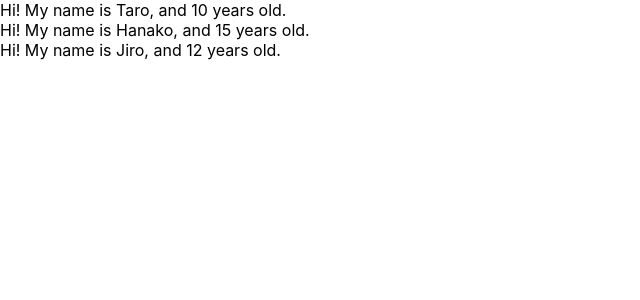
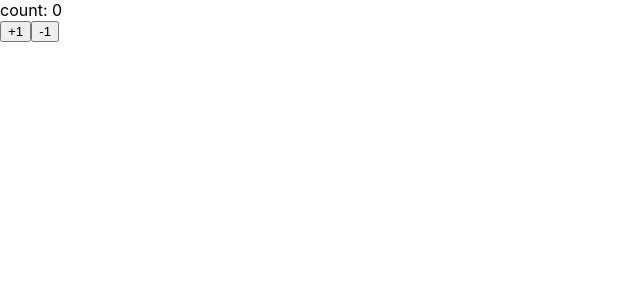
Before and after one commit to tunakan27/react-redux-crud-application, a React (Create React App) app: page / in a window 1280 px wide. Shown: the top 300 px of the page, without its empty margins (0-640 px from the left). Built offline with nearby package versions, Linux system fonts and the light colour scheme.

Commit message:
learn state

```diff
--- a/src/App.js
+++ b/src/App.js
@@ -1,35 +1,34 @@
-// function App() {
-//   const greeting = "Hi!"
-//   const dom = <h1>{greeting}</h1>;
-//   return (
-//     dom
-//   );
-// }
-import PropTypes from 'prop-types';
+import React, {Component} from 'react';
 
 const App = () => {
-  const profiles = [
-    {name: "Taro", age: 10},
-    {name: "Hanako", age: 15},
-    {name: "Jiro", age: 12},
-  ]
   return (
-    <div>
-      {
-        profiles.map((profile, index)=> {
-          return <User name={profile.name} age={profile.age} key={index}></User>
-        })
-      }
-    </div>
+    <Counter></Counter>
   )
 }
 
-const User = (props) => {
-  return <div>Hi! My name is {props.name}, and {props.age} years old.</div>
+class Counter extends Component {
+
+  constructor(props) {
+    super(props)
+    this.state = {count: 0}
+  }
+
+  handlePlusButton = () => {
+    this.setState({count: this.state.count + 1})
+  }
+
+  handleMinusButton = () => {
+    this.setState({count: this.state.count - 1})
+  }
+  render() {
+    return (
+      <React.Fragment>
+        <div>count: {this.state.count}</div>
+        <button onClick={this.handlePlusButton}>+1</button>
+        <button onClick={this.handleMinusButton}>-1</button>
+      </React.Fragment>
+    )
+  }
 }
 
-User.propTypes = {
-  name: PropTypes.string,
-  age: PropTypes.number.isRequired
-}
 export default App;
```
